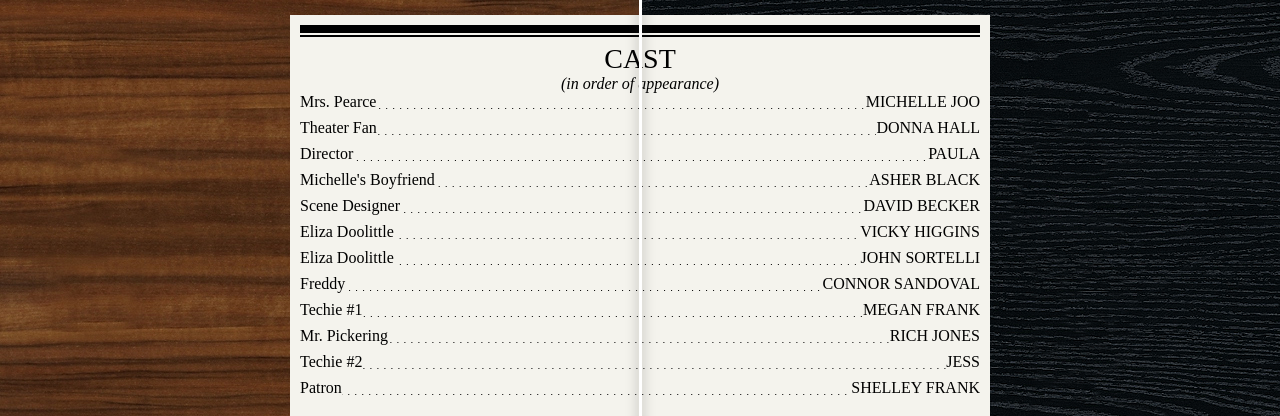
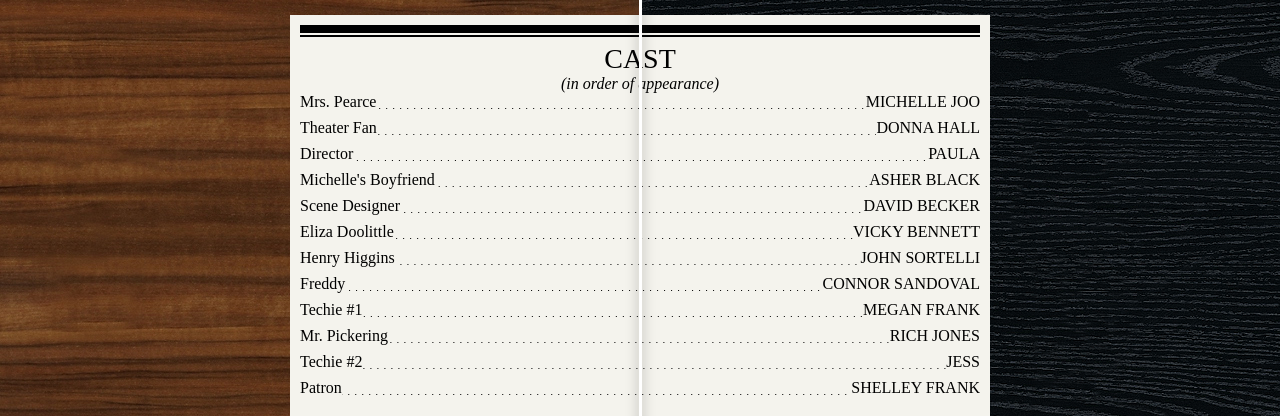
Before and after one commit to jacob-meacham/jacob-meacham.github.io, a Jekyll site: the page yoc/theater/index.html, which Jekyll copies as it is, in a window 1280 px wide and 900 px high. Shown: the top 416 px of the window. Built offline with Jekyll 4.4.1, drawn with Linux system fonts in a browser that asks for light colours; nearby versions of some CDN libraries; some web fonts are replaced.

Commit message:
Fix issue with 2 Liza's

```diff
--- a/yoc/theater/index.html
+++ b/yoc/theater/index.html
@@ -51,10 +51,10 @@
             <span class="role">Scene Designer</span><span class="actor">DAVID BECKER</span><span class="middle"></span>
           </div>
           <div class="role clearfix">
-            <span class="role">Eliza Doolittle</span><span class="actor">VICKY HIGGINS</span><span class="middle"></span>
+            <span class="role">Eliza Doolittle</span><span class="actor">VICKY BENNETT</span><span class="middle"></span>
           </div>
           <div class="role clearfix">
-            <span class="role">Eliza Doolittle</span><span class="actor">JOHN SORTELLI</span><span class="middle"></span>
+            <span class="role">Henry Higgins</span><span class="actor">JOHN SORTELLI</span><span class="middle"></span>
           </div>
           <div class="role clearfix">
             <span class="role">Freddy</span><span class="actor">CONNOR SANDOVAL</span><span class="middle"></span>
```
